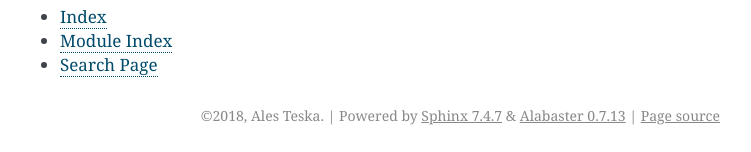
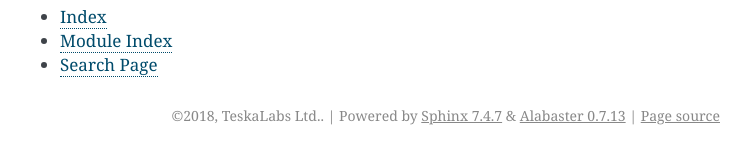
Before and after one commit to TeskaLabs/asab, a Sphinx documentation site: the page built from doc/index.rst, in a window 1280 px wide. Shown: the part 1534-1686 px from the top of the page, without its empty margins (390-1141 px from the left). Built offline with Sphinx 7.4.7, drawn with Linux system fonts in a browser that asks for light colours; the version number could not be read and is left out.

Commit message:
Adjust of the copyright text.

```diff
--- a/doc/conf.py
+++ b/doc/conf.py
@@ -25,7 +25,7 @@ import asab
 # -- Project information -----------------------------------------------------
 
 project = 'ASAB'
-copyright = '2018, Ales Teska'
+copyright = '2018, TeskaLabs Ltd.'
 author = 'Ales Teska'
 
 # The short X.Y version
```
